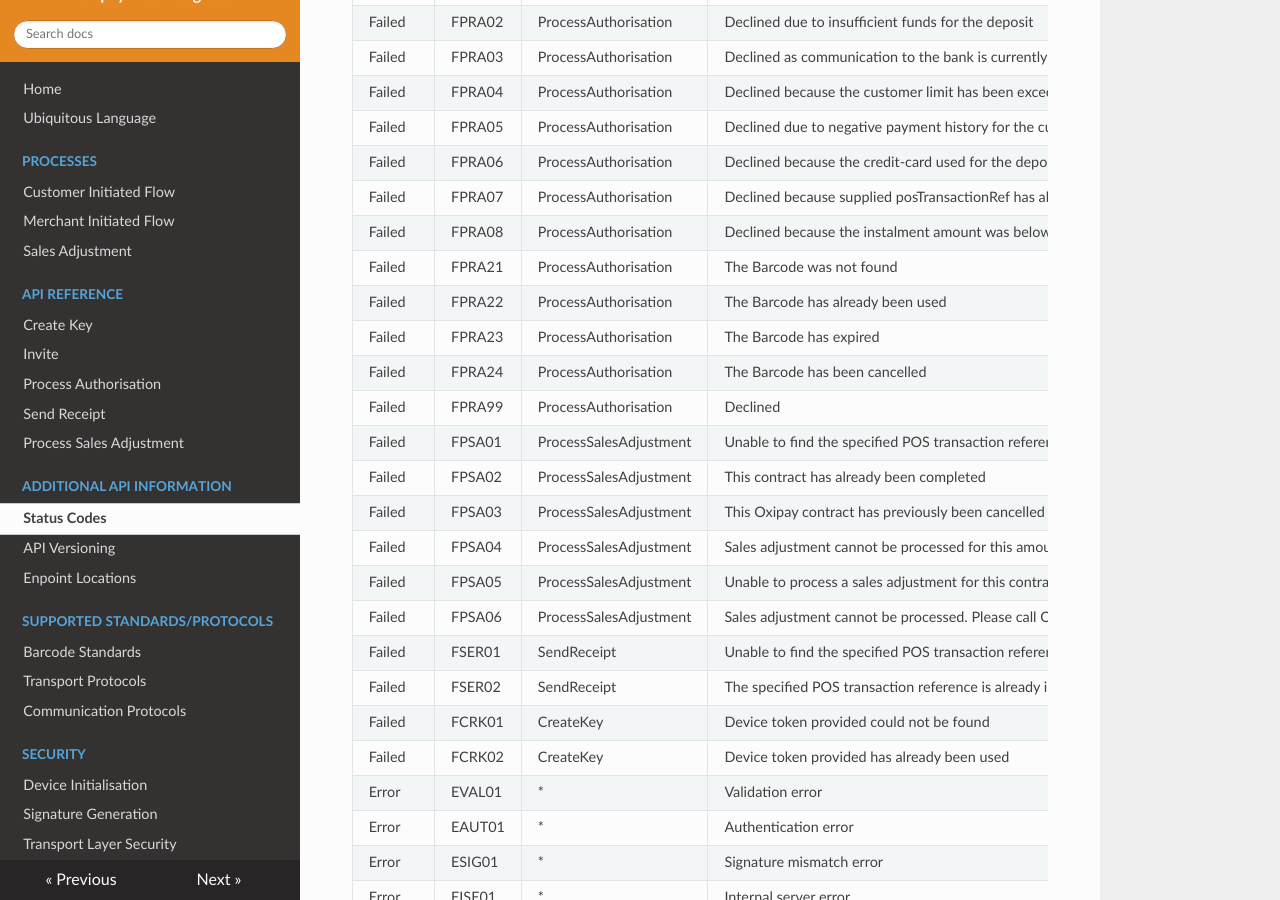
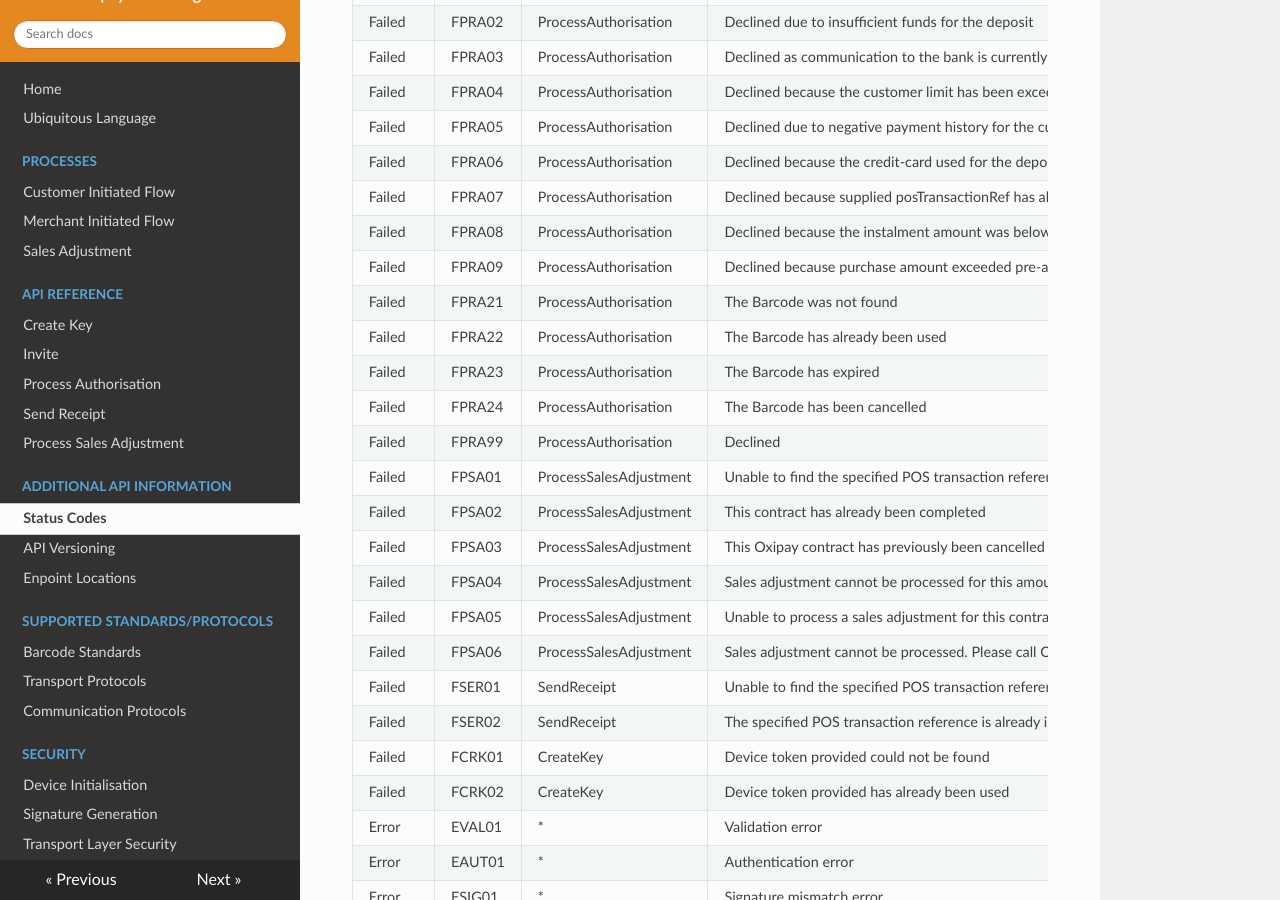
Before and after one commit to oxipay/posdocs, an MkDocs documentation site: the page built from docs/api_information/status_codes.md, in a window 1280 px wide and 900 px high, scrolled down 677 px. Built offline with MkDocs 1.6.1, drawn with Linux system fonts in a browser that asks for light colours; nearby versions of some CDN libraries; old or Windows-style settings are respelled for this version of MkDocs.

Commit message:
Updated for new auth status code

```diff
--- a/docs/api_information/status_codes.md
+++ b/docs/api_information/status_codes.md
@@ -23,6 +23,7 @@ Failed | FPRA05 | ProcessAuthorisation | Declined due to negative payment histor
 Failed | FPRA06 | ProcessAuthorisation | Declined because the credit-card used for the deposit is expired
 Failed | FPRA07 | ProcessAuthorisation | Declined because supplied posTransactionRef has already been processed
 Failed | FPRA08 | ProcessAuthorisation | Declined because the instalment amount was below the minimum threshold
+Failed | FPRA09 | ProcessAuthorisation | Declined because purchase amount exceeded pre-approved amount
 Failed | FPRA21 | ProcessAuthorisation | The Barcode was not found
 Failed | FPRA22 | ProcessAuthorisation | The Barcode has already been used
 Failed | FPRA23 | ProcessAuthorisation | The Barcode has expired
```
Also changed, not shown: docs/api/process_authorisation.md (+1 -0 lines).
